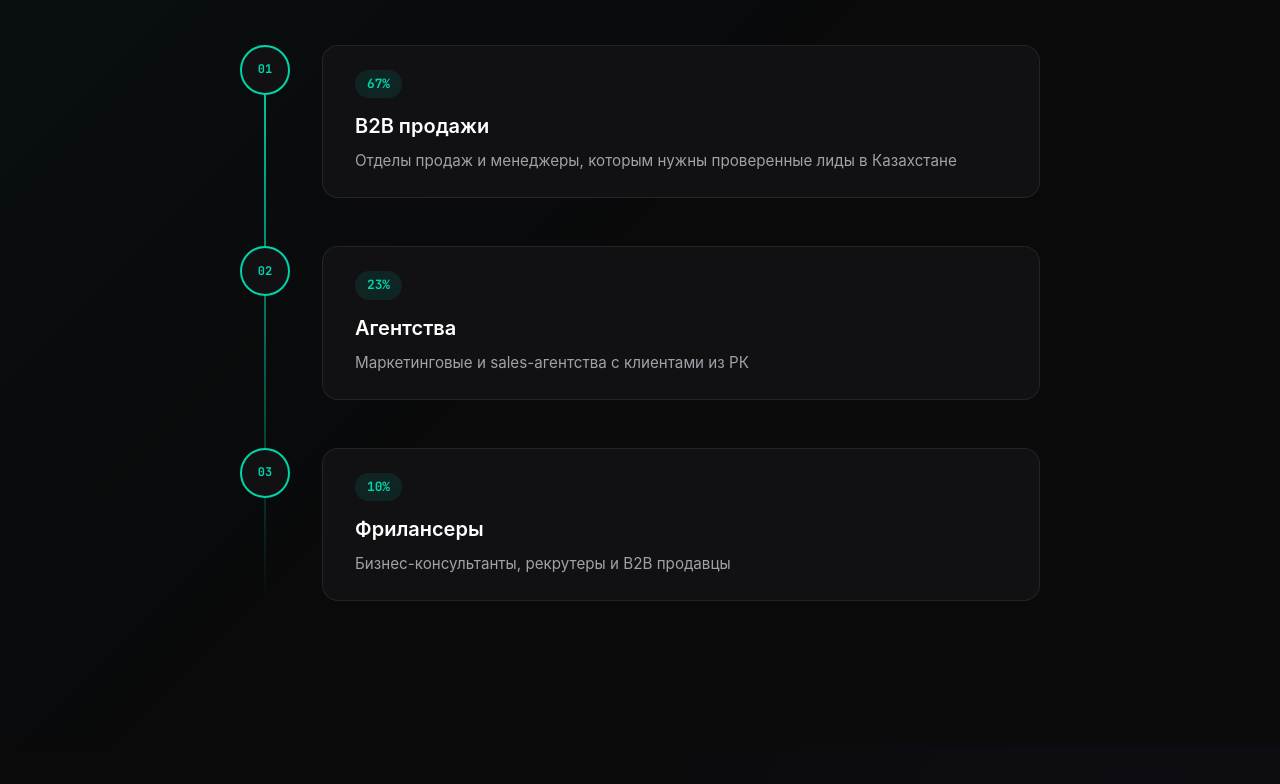
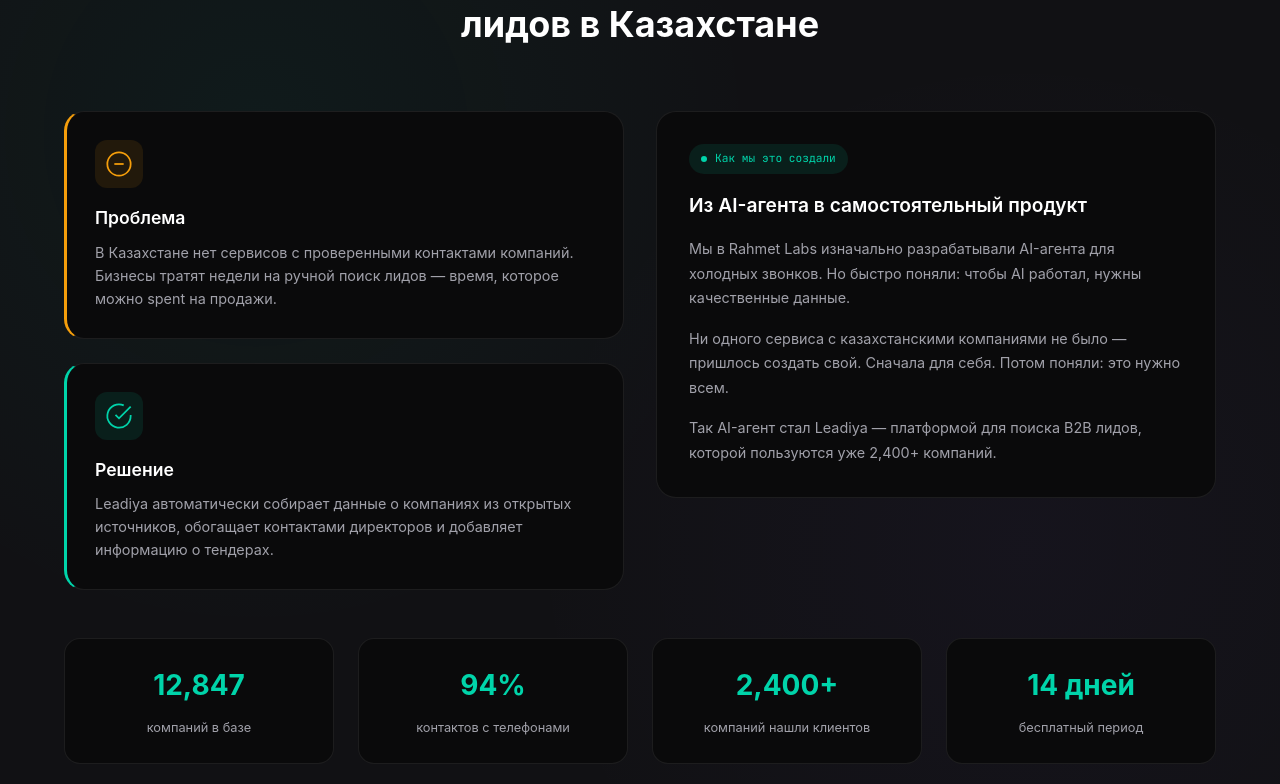
Before and after one commit to DaurenNope/leadiya_website, a React (Vite) app: page / in a window 1280 px wide. Shown: the part 916-1700 px from the top of the page. Built offline with nearby package versions, Linux system fonts and the light colour scheme; a web font is replaced by a local one.

Commit message:
Simplify: reorder sections logically. Hero → About (problem/solution + story) → Features → Integrations → HowItWorks → Pricing → FAQ

```diff
--- a/src/App.tsx
+++ b/src/App.tsx
@@ -1,12 +1,10 @@
 import { useEffect, useState } from 'react'
 import Nav from './components/Nav'
 import Hero from './components/Hero'
-import WhoFor from './components/WhoFor'
-import Story from './components/Story'
-import Testimonials from './components/Testimonials'
+import About from './components/About'
+import Features from './components/Features'
 import Integrations from './components/Integrations'
 import HowItWorks from './components/HowItWorks'
-import Features from './components/Features'
 import Pricing from './components/Pricing'
 import FAQ from './components/FAQ'
 import Footer from './components/Footer'
@@ -27,12 +25,10 @@
       <Nav />
       <main>
         <Hero scrollY={scrollY} />
-        <WhoFor scrollY={scrollY} />
-        <Story scrollY={scrollY} />
-        <Testimonials scrollY={scrollY} />
+        <About scrollY={scrollY} />
+        <Features scrollY={scrollY} />
         <Integrations scrollY={scrollY} />
         <HowItWorks scrollY={scrollY} />
-        <Features scrollY={scrollY} />
         <Pricing scrollY={scrollY} />
         <FAQ scrollY={scrollY} />
       </main>
--- /dev/null
+++ b/src/components/About.tsx
@@ -0,0 +1,75 @@
+import { useEffect, useRef, useState } from 'react'
+import '../styles/about.css'
+
+const About = ({ scrollY = 0 }: { scrollY?: number }) => {
+  const sectionRef = useRef<HTMLElement>(null)
+  const [visible, setVisible] = useState(false)
+
+  useEffect(() => {
+    if (sectionRef.current) {
+      const rect = sectionRef.current.getBoundingClientRect()
+      if (rect.top < window.innerHeight * 0.85) {
+        setVisible(true)
+      }
+    }
+  }, [scrollY])
+
+  return (
+    <section className="about" id="about" ref={sectionRef}>
+      <div className="about-bg" />
+      <div className="container">
+        <div className={`about-header ${visible ? 'visible' : ''}`}>
+          <span className="section-tag">// О нас</span>
+          <h2>Leadiya — платформа для поиска B2B лидов в Казахстане</h2>
+        </div>
+
+        <div className="about-grid">
+          <div className={`about-main ${visible ? 'visible' : ''}`}>
+            <div className="about-card problem-card">
+              <div className="about-card-icon">
+                <svg width="28" height="28" viewBox="0 0 24 24" fill="none" stroke="currentColor" strokeWidth="1.5"><circle cx="12" cy="12" r="10"/><path d="M8 12h8"/></svg>
+              </div>
+              <h3>Проблема</h3>
+              <p>В Казахстане нет сервисов с проверенными контактами компаний. Бизнесы тратят недели на ручной поиск лидов — время, которое можно spent на продажи.</p>
+            </div>
+
+            <div className="about-card solution-card">
+              <div className="about-card-icon">
+                <svg width="28" height="28" viewBox="0 0 24 24" fill="none" stroke="currentColor" strokeWidth="1.5"><path d="M22 11.08V12a10 10 0 1 1-5.93-9.14"/><polyline points="22 4 12 14.01 9 11.01"/></svg>
+              </div>
+              <h3>Решение</h3>
+              <p>Leadiya автоматически собирает данные о компаниях из открытых источников, обогащает контактами директоров и добавляет информацию о тендерах.</p>
+            </div>
+          </div>
+
+          <div className={`about-story ${visible ? 'visible' : ''}`}>
+            <div className="story-badge">
+              <span className="story-badge-dot" />
+              Как мы это создали
+            </div>
+            <h3>Из AI-агента в самостоятельный продукт</h3>
+            <p>Мы в Rahmet Labs изначально разрабатывали AI-агента для холодных звонков. Но быстро поняли: чтобы AI работал, нужны качественные данные.</p>
+            <p>Ни одного сервиса с казахстанскими компаниями не было — пришлось создать свой. Сначала для себя. Потом поняли: это нужно всем.</p>
+            <p>Так AI-агент стал Leadiya — платформой для поиска B2B лидов, которой пользуются уже 2,400+ компаний.</p>
+          </div>
+
+          <div className={`about-stats ${visible ? 'visible' : ''}`}>
+            {[
+              { num: '12,847', label: 'компаний в базе' },
+              { num: '94%', label: 'контактов с телефонами' },
+              { num: '2,400+', label: 'компаний нашли клиентов' },
+              { num: '14 дней', label: 'бесплатный период' }
+            ].map((stat, i) => (
+              <div key={i} className="stat-block" style={{ transitionDelay: `${i * 0.1}s` }}>
+                <span className="stat-num">{stat.num}</span>
+                <span className="stat-label">{stat.label}</span>
+              </div>
+            ))}
+          </div>
+        </div>
+      </div>
+    </section>
+  )
+}
+
+export default About
--- /dev/null
+++ b/src/styles/about.css
@@ -0,0 +1,192 @@
+.about {
+  position: relative;
+  padding: 6rem 0;
+  background: var(--bg-2);
+  overflow: hidden;
+}
+
+.about-bg {
+  position: absolute;
+  inset: 0;
+  background:
+    radial-gradient(circle at 20% 30%, rgba(0, 212, 170, 0.05) 0%, transparent 40%),
+    radial-gradient(circle at 80% 70%, rgba(139, 92, 246, 0.04) 0%, transparent 40%);
+}
+
+.about-header {
+  text-align: center;
+  max-width: 700px;
+  margin: 0 auto 4rem;
+  opacity: 0;
+  transform: translateY(20px);
+  transition: all 0.6s ease;
+}
+
+.about-header.visible { opacity: 1; transform: translateY(0); }
+
+.about-header h2 {
+  font-size: 2.25rem;
+  font-weight: 700;
+  line-height: 1.3;
+}
+
+.about-grid {
+  display: grid;
+  grid-template-columns: 1fr 1fr;
+  gap: 2rem;
+  align-items: start;
+}
+
+.about-main {
+  display: flex;
+  flex-direction: column;
+  gap: 1.5rem;
+  opacity: 0;
+  transform: translateX(-30px);
+  transition: all 0.6s ease;
+}
+
+.about-main.visible { opacity: 1; transform: translateX(0); }
+
+.about-card {
+  background: var(--bg);
+  border: 1px solid var(--border);
+  border-radius: 20px;
+  padding: 1.75rem;
+  transition: all 0.3s ease;
+}
+
+.about-card:hover {
+  transform: translateY(-4px);
+  box-shadow: 0 16px 32px rgba(0, 0, 0, 0.2);
+}
+
+.problem-card { border-left: 3px solid #F59E0B; }
+.solution-card { border-left: 3px solid var(--accent); }
+
+.about-card-icon {
+  width: 48px;
+  height: 48px;
+  border-radius: 12px;
+  display: flex;
+  align-items: center;
+  justify-content: center;
+  margin-bottom: 1rem;
+}
+
+.problem-card .about-card-icon {
+  background: rgba(245, 158, 11, 0.1);
+  color: #F59E0B;
+}
+
+.solution-card .about-card-icon {
+  background: rgba(0, 212, 170, 0.1);
+  color: var(--accent);
+}
+
+.about-card h3 {
+  font-size: 1.1rem;
+  font-weight: 600;
+  margin-bottom: 0.5rem;
+}
+
+.about-card p {
+  font-size: 0.9rem;
+  color: var(--text-2);
+  line-height: 1.6;
+}
+
+.about-story {
+  background: var(--bg);
+  border: 1px solid var(--border);
+  border-radius: 20px;
+  padding: 2rem;
+  opacity: 0;
+  transform: translateY(30px);
+  transition: all 0.6s ease 0.2s;
+}
+
+.about-story.visible { opacity: 1; transform: translateY(0); }
+
+.story-badge {
+  display: inline-flex;
+  align-items: center;
+  gap: 0.5rem;
+  font-family: var(--font-mono);
+  font-size: 0.7rem;
+  color: var(--accent);
+  background: rgba(0, 212, 170, 0.1);
+  padding: 0.375rem 0.75rem;
+  border-radius: 20px;
+  margin-bottom: 1rem;
+}
+
+.story-badge-dot {
+  width: 6px;
+  height: 6px;
+  background: var(--accent);
+  border-radius: 50%;
+}
+
+.about-story h3 {
+  font-size: 1.2rem;
+  font-weight: 600;
+  margin-bottom: 1rem;
+}
+
+.about-story p {
+  font-size: 0.9rem;
+  color: var(--text-2);
+  line-height: 1.7;
+  margin-bottom: 1rem;
+}
+
+.about-story p:last-child {
+  margin-bottom: 0;
+}
+
+.about-stats {
+  grid-column: span 2;
+  display: grid;
+  grid-template-columns: repeat(4, 1fr);
+  gap: 1.5rem;
+  margin-top: 1rem;
+  opacity: 0;
+  transform: translateY(30px);
+  transition: all 0.6s ease 0.4s;
+}
+
+.about-stats.visible { opacity: 1; transform: translateY(0); }
+
+.stat-block {
+  background: var(--bg);
+  border: 1px solid var(--border);
+  border-radius: 16px;
+  padding: 1.5rem;
+  text-align: center;
+  transition: all 0.3s ease;
+}
+
+.stat-block:hover {
+  border-color: var(--accent);
+  transform: translateY(-4px);
+}
+
+.stat-num {
+  display: block;
+  font-size: 1.75rem;
+  font-weight: 700;
+  color: var(--accent);
+  margin-bottom: 0.375rem;
+}
+
+.stat-label {
+  font-size: 0.8rem;
+  color: var(--text-2);
+}
+
+@media (max-width: 900px) {
+  .about-grid { grid-template-columns: 1fr; }
+  .about-stats { grid-template-columns: repeat(2, 1fr); }
+  .about-header h2 { font-size: 1.75rem; }
+}
```
Also changed, not shown: 1 other file (tests, documents, lock files or other folders).
